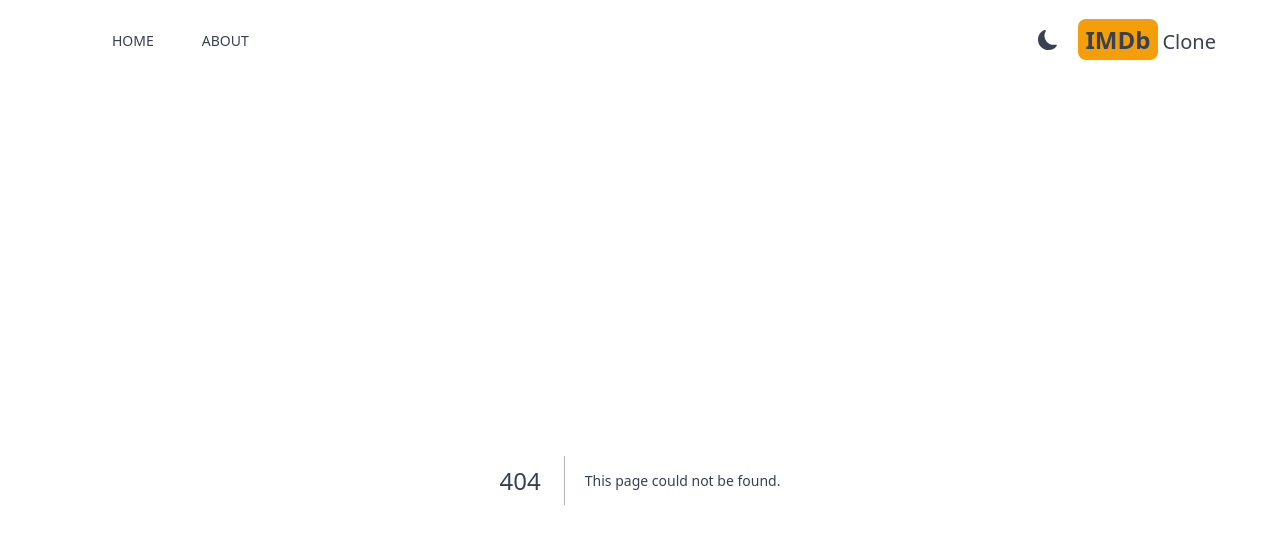
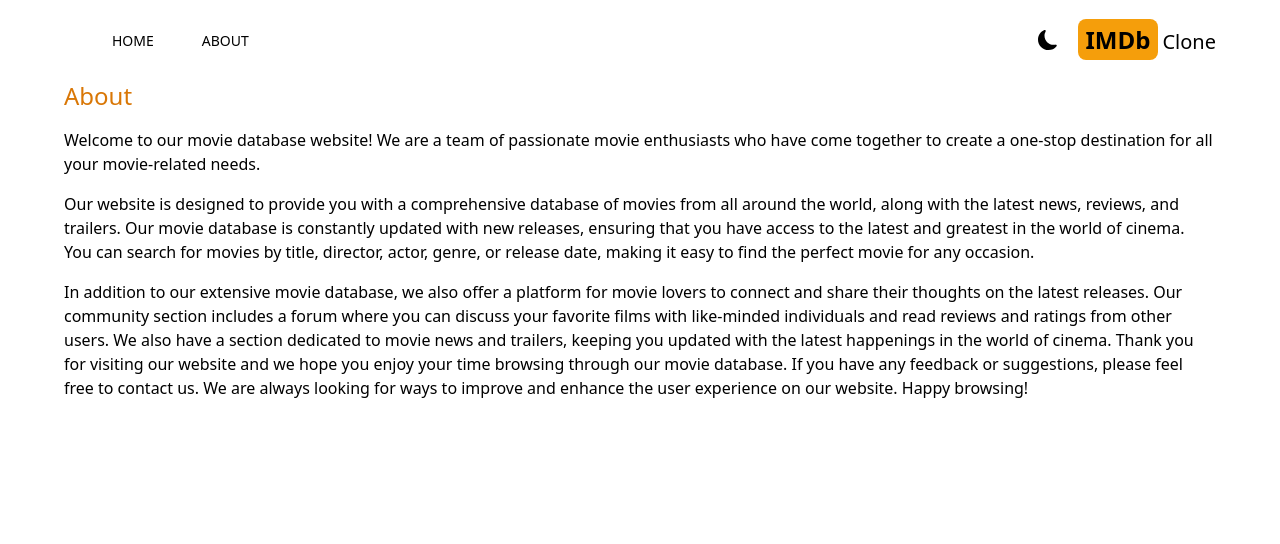
Before and after one commit to Phemaries/imdb_clone, a Next.js app: page /about in a window 1280 px wide. Before the commit this address had no page. Shown: the top 544 px of the page. Built offline with nearby package versions, Linux system fonts and the light colour scheme.

Commit message:
create about page

```diff
--- a/app/Providers.jsx
+++ b/app/Providers.jsx
@@ -6,7 +6,7 @@
 const Providers = ({children}) => {
   return (
     <ThemeProvider enableSystem={true} atrribute="class">
-      <div className='dark:bg-gray-700 dark:text-gray-200 text-gray-700 transition-colors duration-3000 min-h-screen select-none'>
+      <div className='dark:bg-gray-700 dark:text-gray-200 transition-colors duration-3000 min-h-screen select-none'>
         {children}
       </div>
 
--- /dev/null
+++ b/app/about/page.jsx
@@ -0,0 +1,40 @@
+import React from 'react'
+
+const page = () => {
+  return (
+    <div className='max-w-6xl mx-auto space-y-4'>
+      <h1 className="text-2xl font-medium text-amber-600">About</h1>
+      <p>
+        Welcome to our movie database website! We are a team of passionate movie
+        enthusiasts who have come together to create a one-stop destination for
+        all your movie-related needs.
+      </p>
+
+      <p>
+        Our website is designed to provide you with a comprehensive database of
+        movies from all around the world, along with the latest news, reviews,
+        and trailers. Our movie database is constantly updated with new
+        releases, ensuring that you have access to the latest and greatest in
+        the world of cinema. You can search for movies by title, director,
+        actor, genre, or release date, making it easy to find the perfect movie
+        for any occasion.
+      </p>
+
+      <p>
+        In addition to our extensive movie database, we also offer a platform
+        for movie lovers to connect and share their thoughts on the latest
+        releases. Our community section includes a forum where you can discuss
+        your favorite films with like-minded individuals and read reviews and
+        ratings from other users. We also have a section dedicated to movie news
+        and trailers, keeping you updated with the latest happenings in the
+        world of cinema. Thank you for visiting our website and we hope you
+        enjoy your time browsing through our movie database. If you have any
+        feedback or suggestions, please feel free to contact us. We are always
+        looking for ways to improve and enhance the user experience on our
+        website. Happy browsing!
+      </p>
+    </div>
+  )
+}
+
+export default page
```
